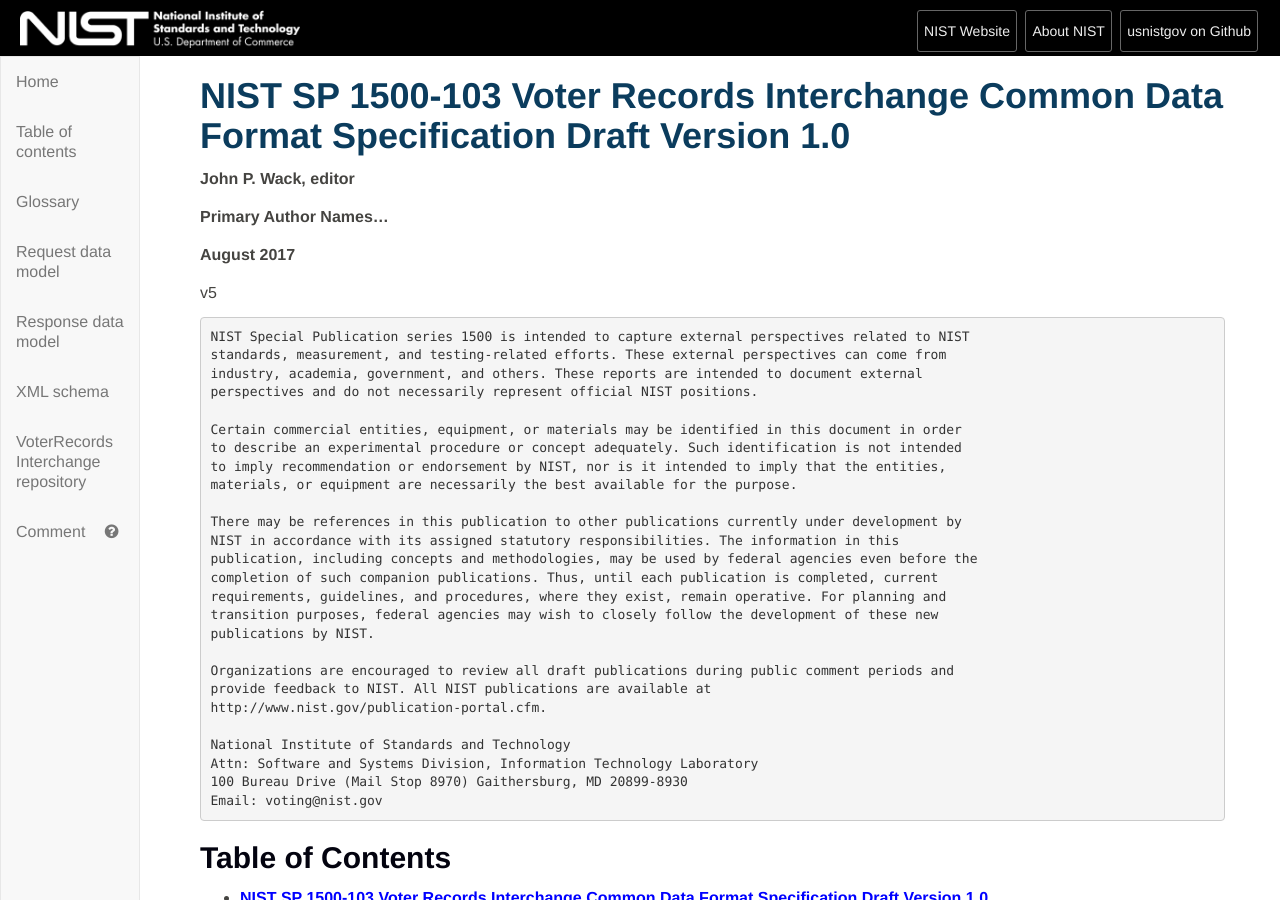
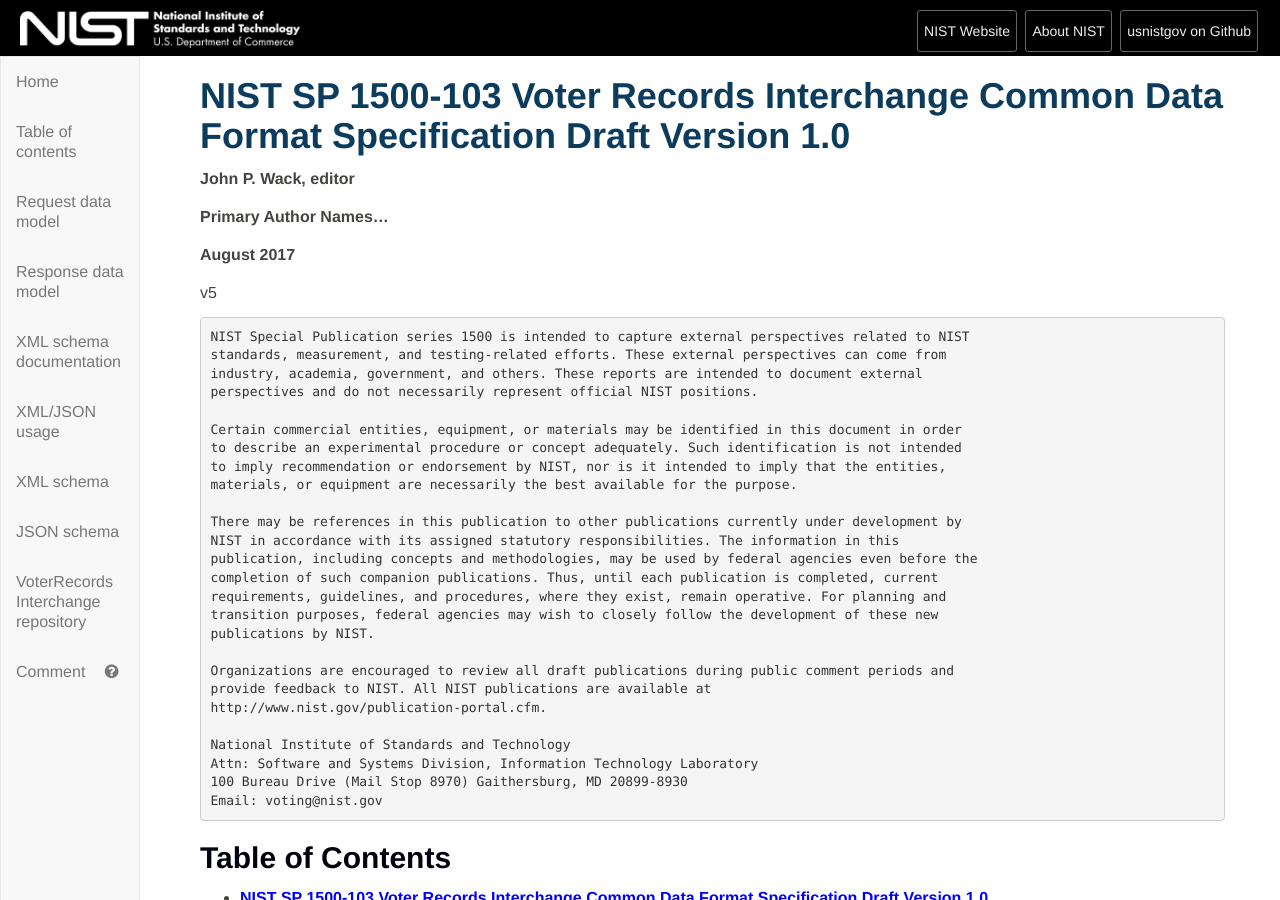
Before and after one commit to usnistgov/VoterRecordsInterchange, a Jekyll site: the page built from index.md, in a window 1280 px wide and 900 px high. Built offline with Jekyll 4.4.1, drawn with Linux system fonts in a browser that asks for light colours; our own code applies the rules of GitHub Pages for plain Markdown files.

Commit message:
new text

```diff
--- a/_includes/sidenav.html
+++ b/_includes/sidenav.html
@@ -17,16 +17,22 @@
       <a href="{{ site.baseurl }}/index.html#table-of-contents">Table of contents</a>
     </li>
     <li>
-      <a href="{{ site.baseurl }}/index.html#glossary">Glossary</a>
-    </li>
-    <li>
       <a href="{{ site.baseurl }}/Figures/VoterRegistrationRequestV23.png" class="icon">Request data model</a>
     </li>
     <li>
       <a href="{{ site.baseurl }}/Figures/VoterRegistrationResponseV23.png" class="icon">Response data model</a>
     </li>
     <li>
+      <a href="{{ site.baseurl }}/index.html#voter-records-interchange-xml-schema">XML schema documentation</a>
+    </li>
+    <li>
+      <a href="{{ site.baseurl }}/index.html#xmljson-usage-examples">XML/JSON usage</a>
+    </li>
+    <li>
       <a href="{{ site.baseurl }}/index.html#xml-schema">XML schema</a>
+    </li>
+    <li>
+      <a href="{{ site.baseurl }}/index.html#json-schema">JSON schema</a>
     </li>
     <li>
       <a href="https://github.com/{{ site.org_name }}/{{ site.repo_name }}" class="icon">VoterRecords Interchange repository</a>
```
